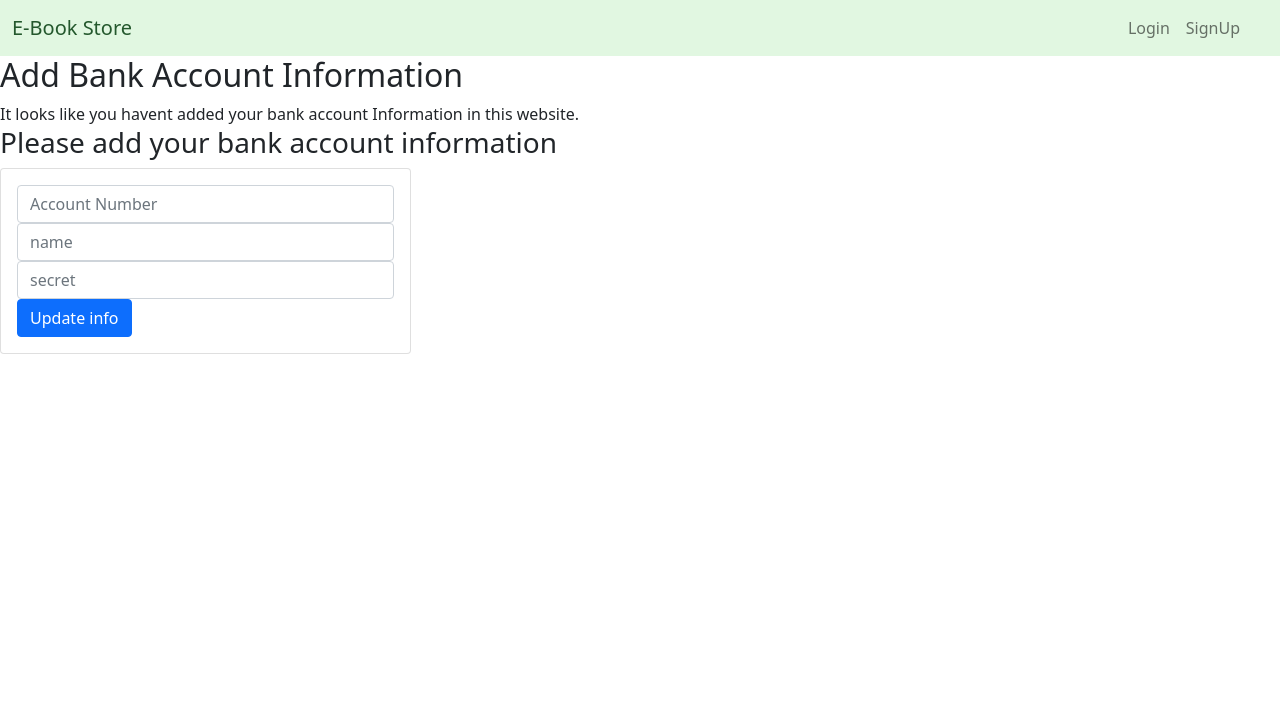
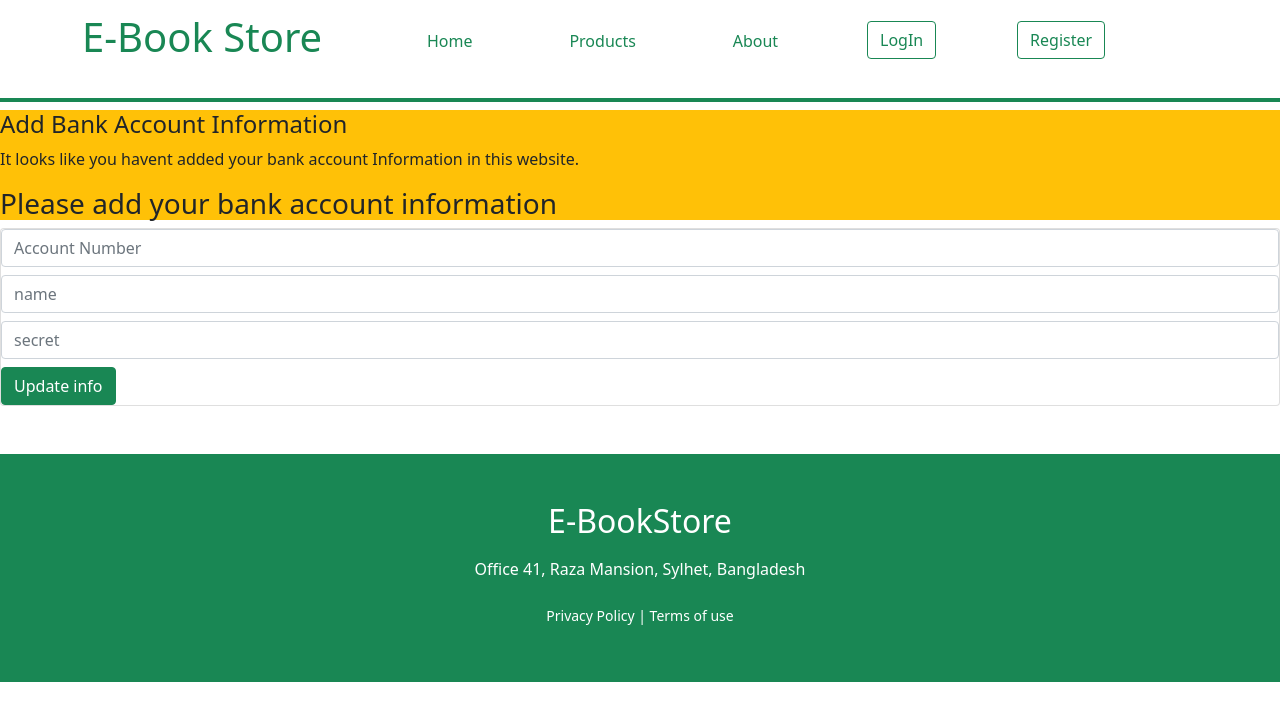
Before and after one commit to reyadrinkon/Book-Shop, a Flask app: page /add in a window 1280 px wide. Shown: the top 721 px of the page. Run offline with Flask 2, Linux system fonts and the light colour scheme; some libraries are stand-ins or nearby versions.

Commit message:
navbar,footer modified

```diff
--- a/static/navbar.css
+++ b/static/navbar.css
@@ -1,4 +1,4 @@
-.navLogger{
+/* .navLogger{
     margin-right: 20px;
     margin-left: auto;
-}
+} */
--- a/templates/bankuser.html
+++ b/templates/bankuser.html
@@ -1,28 +1,34 @@
 {% extends "heading.html" %} {% block content %}
+<link href="https://cdn.jsdelivr.net/npm/bootstrap@5.1.3/dist/css/bootstrap.min.css" rel="stylesheet"
+integrity="sha384-1BmE4kWBq78iYhFldvKuhfTAU6auU8tT94WrHftjDbrCEXSU1oBoqyl2QvZ6jIW3" crossorigin="anonymous">
 
-<div class="row"><h2>Add Bank Account Information</h2></div>
-It looks like you havent added your bank account Information in this website.
-<h3>Please add your bank account information</h3>
-<div class="row">
-  <div class="col-md-4">
+<div class="m-auto bg-warning" style="margin-left: 50px">
+  <h4>Add Bank Account Information</h4>
+  <p>It looks like you havent added your bank account Information in this website.</p>
+  <h3>Please add your bank account information</h3>
+</div>
+<div class="">
+  <div class="">
 
-    <div class="card card-body">
+    <div class="card ">
       <form action="{{url_for('add_bankuser')}}" method="POST">
-        <div class="form-group">
+        <div class="form-group mb-2">
           <input type="text" class="form-control" name="ID" placeholder="Account Number">
         </div>
-
-        <div class="form-group">
+        <div class="form-group mb-2">
           <input type="text" class="form-control" name="name" placeholder="name">
         </div>
-        <div class="form-group">
+        <div class="form-group mb-2">
           <input type="text" class="form-control" name="secret" placeholder="secret">
         </div>
 
-        <button class="btn btn-primary btn-block">
+        <button class="btn btn-success btn-block">
           Update info
         </button>
       </form>
     </div>
   </div>
+  <script src="https://cdn.jsdelivr.net/npm/bootstrap@5.0.2/dist/js/bootstrap.bundle.min.js"
+integrity="sha384-MrcW6ZMFYlzcLA8Nl+NtUVF0sA7MsXsP1UyJoMp4YLEuNSfAP+JcXn/tWtIaxVXM"
+crossorigin="anonymous"></script>
   {% endblock %}
--- a/templates/footer.html
+++ b/templates/footer.html
@@ -0,0 +1,14 @@
+<footer id="footer"
+    class="mt-5 p-5 w-100 gap-2 bg-success text-white d-flex flex-column align-items-center justify-content-center">
+    <h2>E-BookStore</h2>
+    <p>Office 41, Raza Mansion, Sylhet, Bangladesh</p>
+    <small>Privacy Policy | Terms of use</small>
+    <div class="social-media-icons d-flex gap-2">
+        <a href="http://www.linkedin.com" target="_blank"><i class="fa-brands fa-linkedin"></i></a>
+        <a href="http://www.twitter.com" target="_blank"><i class="fa-brands fa-twitter"></i></a>
+        <a href="http://www.facebook.com" target="_blank"><i class="fa-brands fa-facebook"></i></a>
+        <a href="http://www.discord.com" target="_blank"><i class="fa-brands fa-discord"></i></a>
+
+    </div>
+
+</footer>
--- a/templates/heading.html
+++ b/templates/heading.html
@@ -5,33 +5,43 @@
   <meta charset="UTF-8" />
   <meta http-equiv="X-UA-Compatible" content="IE=edge" />
   <meta name="viewport" content="width=device-width, initial-scale=1.0" />
-  <link href="https://cdn.jsdelivr.net/npm/bootstrap@5.1.3/dist/css/bootstrap.min.css" rel="stylesheet"
-    integrity="sha384-1BmE4kWBq78iYhFldvKuhfTAU6auU8tT94WrHftjDbrCEXSU1oBoqyl2QvZ6jIW3" crossorigin="anonymous">
-  <script src="https://cdn.jsdelivr.net/npm/bootstrap@5.1.3/dist/js/bootstrap.bundle.min.js"
-    integrity="sha384-ka7Sk0Gln4gmtz2MlQnikT1wXgYsOg+OMhuP+IlRH9sENBO0LRn5q+8nbTov4+1p"
-    crossorigin="anonymous"></script>
+
+  <link rel="preconnect" href="https://fonts.googleapis.com">
+  <link rel="preconnect" href="https://fonts.gstatic.com" crossorigin>
+  <link href="https://fonts.googleapis.com/css2?family=Lobster+Two&display=swap" rel="stylesheet">
+
 
   <link href="https://cdn.jsdelivr.net/npm/bootstrap@5.0.2/dist/css/bootstrap.min.css" rel="stylesheet"
     integrity="sha384-EVSTQN3/azprG1Anm3QDgpJLIm9Nao0Yz1ztcQTwFspd3yD65VohhpuuCOmLASjC" crossorigin="anonymous" />
+
   <link rel="stylesheet" href="/static/home_page_body.css">
   <link rel="stylesheet" href="/static/navbar.css" />
   <link rel="stylesheet" href="/static/footer.css">
-  <script src="https://cdn.jsdelivr.net/npm/bootstrap@5.0.2/dist/js/bootstrap.bundle.min.js"
-    integrity="sha384-MrcW6ZMFYlzcLA8Nl+NtUVF0sA7MsXsP1UyJoMp4YLEuNSfAP+JcXn/tWtIaxVXM"
-    crossorigin="anonymous"></script>
+
   <script src="https://cdn.jsdelivr.net/npm/sweetalert2@7.12.15/dist/sweetalert2.all.min.js"></script>
   <link rel='stylesheet' href='https://cdn.jsdelivr.net/npm/sweetalert2@7.12.15/dist/sweetalert2.min.css'>
   </link>
+
   <link rel="stylesheet" href="{{url_for('static', filename = '/adminPanel.css')}}">
   {% block title %} {%endblock%}
 
 </head>
+<style>
+  body{
+      font-family : 'Lobster Two', cursive;
+  }
+</style>
 
 <body>
   {% include "navbar.html" %}
   {% block content %}
   {% endblock %}
   {% include "footer.html" %}
+
+
+  <script src="https://cdn.jsdelivr.net/npm/bootstrap@5.0.2/dist/js/bootstrap.bundle.min.js"
+    integrity="sha384-MrcW6ZMFYlzcLA8Nl+NtUVF0sA7MsXsP1UyJoMp4YLEuNSfAP+JcXn/tWtIaxVXM"
+    crossorigin="anonymous"></script>
 </body>
 
 </html>
--- a/templates/navbar.html
+++ b/templates/navbar.html
@@ -1,31 +1,40 @@
 {% block navbar %}
-<nav class="navbar navbar-expand-lg navbar-light bg-light" style="padding: 0px">
-  <div class="container-fluid" style="background-color: rgb(225, 247, 225)">
-    <a class="navbar-brand" class="nav-link" href="{{ url_for('home')}}" style="color: rgb(36, 88, 45)">E-Book Store</a>
-    <button class="navbar-toggler" type="button" data-bs-toggle="collapse" data-bs-target="#navbarText"
-      aria-controls="navbarText" aria-expanded="false" aria-label="Toggle navigation">
+<nav class="navbar navbar-expand-lg bg-transparent">
+    <div class="container">
+        <a class="navbar-brand" class="nav-link " href="{{ url_for('home')}}">
+            <strong>
+                <h1 class="text-success">E-Book Store</h1>
+            </strong>
+        </a>
+        <button class="navbar-toggler" type="button" data-bs-toggle="collapse" data-bs-target="#navbarNavAltMarkup"
+            aria-controls="navbarNavAltMarkup" aria-expanded="false" aria-label="Toggle navigation">
             <span class="navbar-toggler-icon"></span>
         </button>
-    <div class="collapse navbar-collapse" id="navbarText">
-      <span class="navbar-text navLogger">
-        <ul class="navbar-nav me-auto mb-2 mb-lg-0">
-          <li class="nav-item">
+        <div class="collapse navbar-collapse" id="navbarNavAltMarkup">
+            <div class="container d-flex  justify-content-evenly navbar-nav navbar-text navLogger">
+                <a class="nav-link text-success" href="#carousel">Home</a>
+                <a class="nav-link text-success" href="#carousel">Products</a>
+                <a class="nav-link text-success" href="#carousel">About</a>
+
                 {% if session['logged_in'] %}
-            <a class="nav-link" >Hi {{ session['username']|title }}</a>
+                <a class="nav-link text-success">Hi {{ session['username']|title }}</a>
                 {% else %}
-            <a class="nav-link" href="{{ url_for('login')}}">Login</a>
+                <a href="{{ url_for('login')}}"><button type="button" class="btn btn-outline-success">LogIn</button></a>
                 {% endif %}
-          </li>
-          <li class="nav-item">
+
                 {% if session['logged_in'] %}
-            <a class="nav-link" href="{{ url_for('logout')}}">Logout</a>
+                <a href="{{ url_for('logout')}}"><button type="button"
+                        class="btn btn-outline-success">LogOut</button></a>
                 {% else %}
-            <a class="nav-link" href="{{ url_for('signup')}}">SignUp</a>
+                <a href="{{ url_for('signup')}}"><button type="button" class="btn btn-outline-success">Register</button></a>
                 {% endif %}
-          </li>
-        </ul>
-      </span>
+
+
+            </div>
         </div>
     </div>
 </nav>
+<div class="text-success bg-success">
+    <hr class="border border-success border-2 shadow-lg mb-2 bg-body rounded">
+</div>
 {% endblock %}
```
Also changed, not shown: templates/base.html (+17 -6 lines), database.db. Lines whose indentation alone changed are shown as unchanged.
